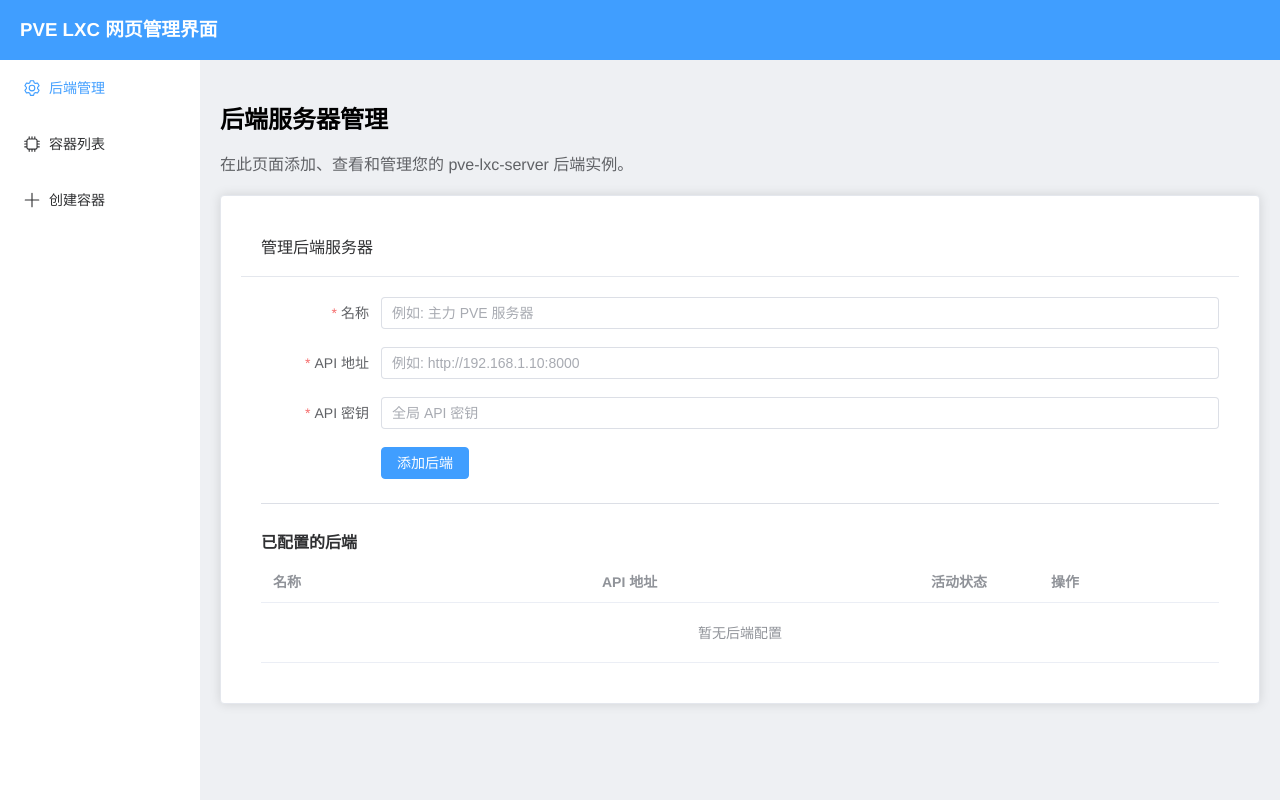
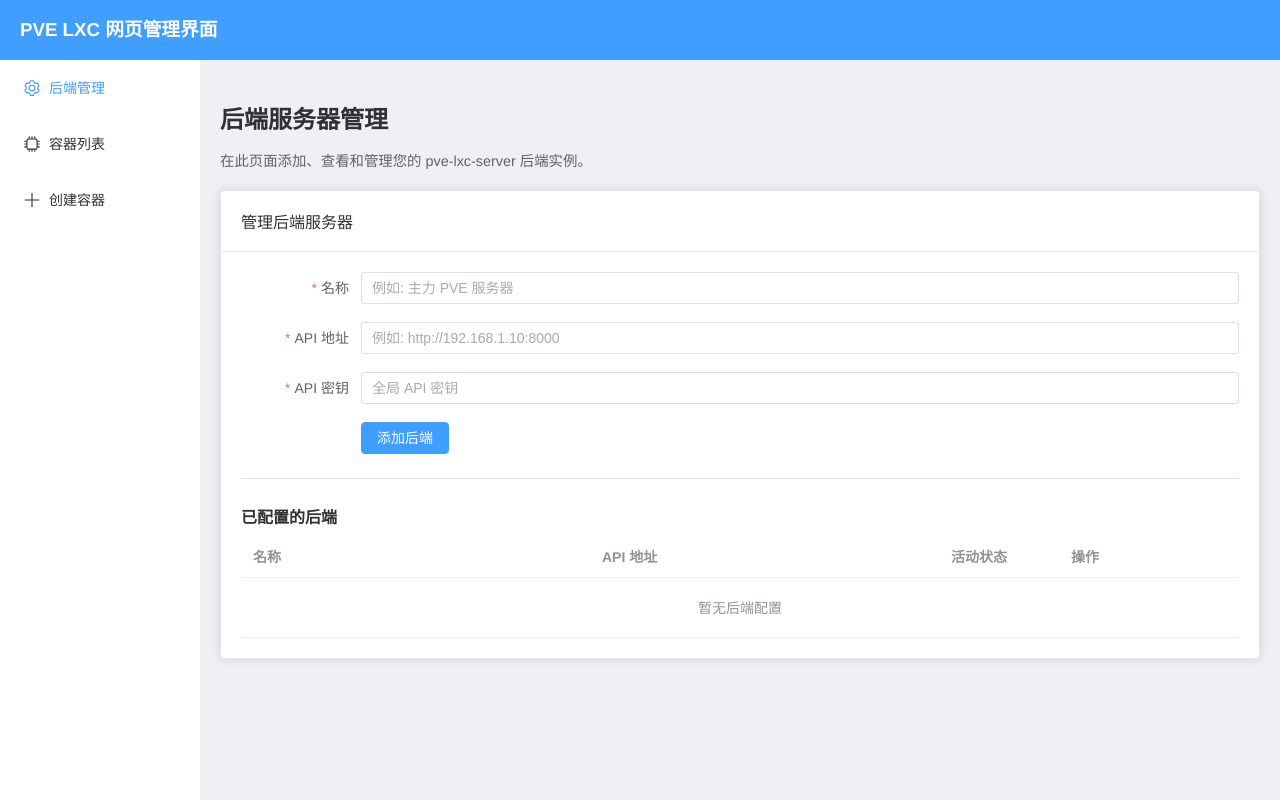
Before and after one commit to xkatld/pve-api-angular, a Vue app: page /manage-backends in a window 1280 px wide. Built offline with nearby package versions, Linux system fonts and the light colour scheme.

Commit message:
Update ManageBackendsView.vue

```diff
--- a/src/views/ManageBackendsView.vue
+++ b/src/views/ManageBackendsView.vue
@@ -1,7 +1,7 @@
 <template>
-  <div>
+  <div class="page-container">
     <h2>后端服务器管理</h2>
-    <p>在此页面添加、查看和管理您的 pve-lxc-server 后端实例。</p>
+    <p class="page-description">在此页面添加、查看和管理您的 pve-lxc-server 后端实例。</p>
     <backend-config></backend-config>
   </div>
 </template>
@@ -11,14 +11,17 @@
 </script>
 
 <style scoped>
-div {
+.page-container {
   padding: 20px;
 }
 h2 {
   margin-bottom: 10px;
+  font-size: 1.5em;
+  color: #303133;
 }
-p {
+.page-description {
   margin-bottom: 20px;
   color: #606266;
+  font-size: 0.9em;
 }
 </style>
```
